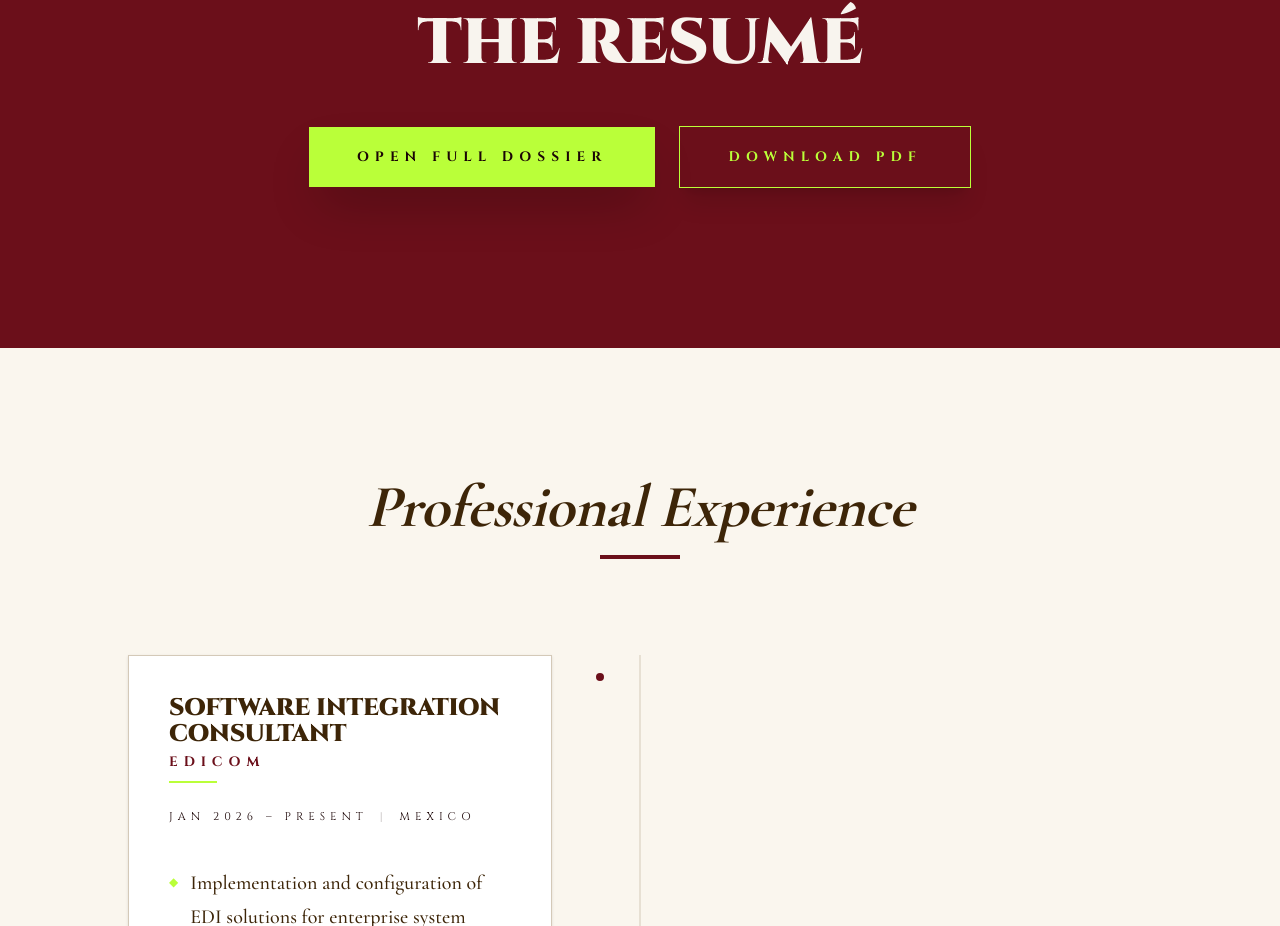
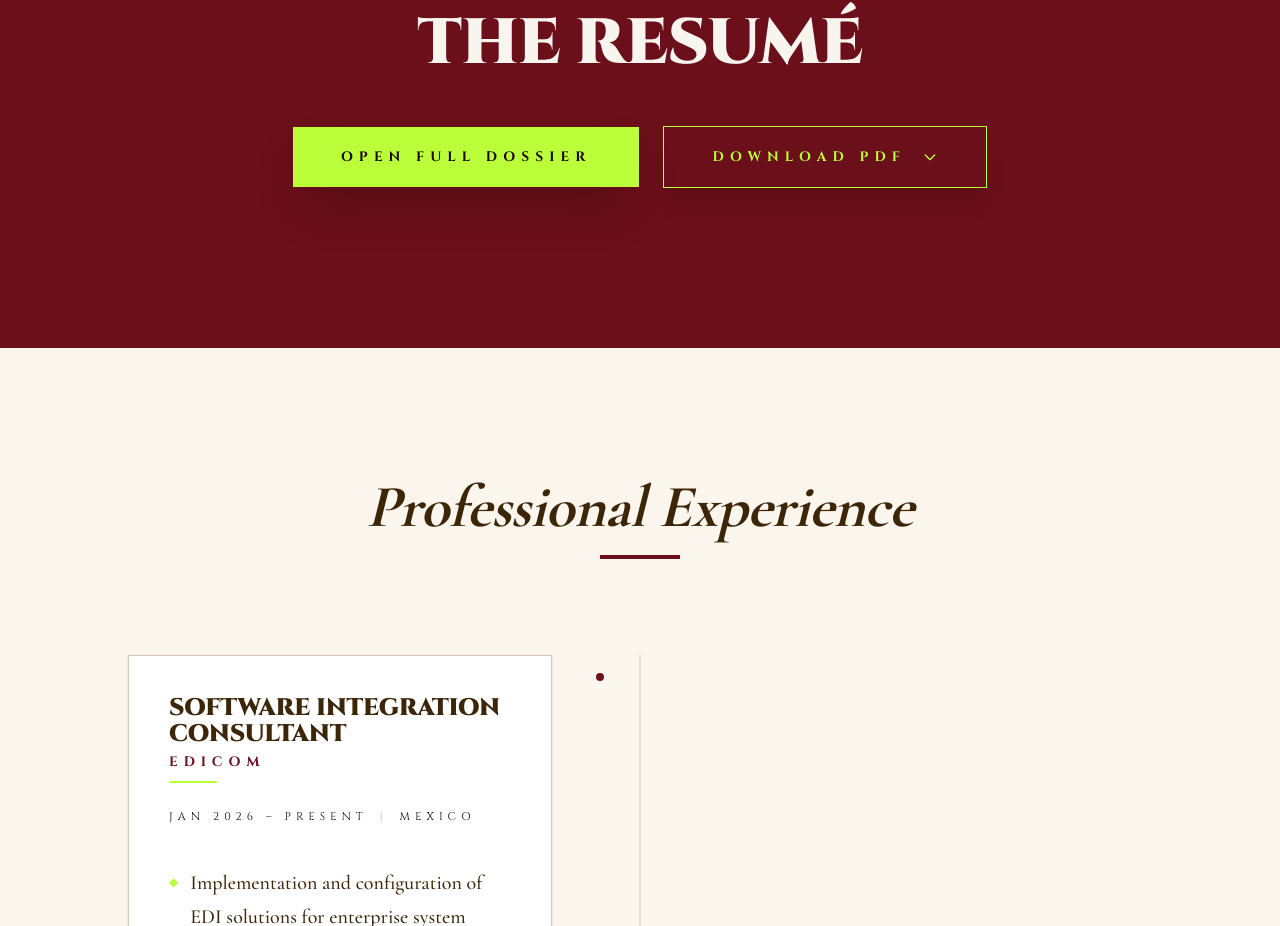
Before and after one commit to Laibrez/laibrez.github.io, a Next.js app: page / in a window 1280 px wide. Shown: the part 2678-3604 px from the top of the page. Built offline with nearby package versions, Linux system fonts and the light colour scheme.

Commit message:
Feature: Implemented bilingual resumé download dropdown (English/Spanish)

```diff
--- a/components/ResumeSection.tsx
+++ b/components/ResumeSection.tsx
@@ -5,6 +5,7 @@ import Image from 'next/image';
 
 export default function ResumeSection() {
   const [showFull, setShowFull] = useState(false);
+  const [showLang, setShowLang] = useState(false);
 
   return (
     <section id="full-resume" className="bg-[#6B0F1A] py-16 md:py-24 px-6 md:px-14 flex flex-col items-center relative overflow-hidden">
@@ -30,13 +31,44 @@ export default function ResumeSection() {
           >
             {showFull ? 'REDACT ARCHIVE' : 'OPEN FULL DOSSIER'}
           </button>
-          <a
-            href="/ResumeEng.pdf"
-            target="_blank"
-            className="vogue-label text-[0.85rem] text-[#BAFF39] border-[1px] border-[#BAFF39] px-12 py-5 hover:bg-[#BAFF39] hover:text-[#1a0405] transition-all duration-500 hover:-translate-y-2 active:scale-95 shadow-xl"
-          >
-            DOWNLOAD PDF
-          </a>
+
+          <div className="relative">
+            <button
+              onClick={() => setShowLang(!showLang)}
+              className="vogue-label text-[0.85rem] text-[#BAFF39] border-[1px] border-[#BAFF39] px-12 py-5 hover:bg-[#BAFF39] hover:text-[#1a0405] transition-all duration-500 hover:-translate-y-2 active:scale-95 shadow-xl flex items-center gap-4"
+            >
+              DOWNLOAD PDF
+              <svg
+                className={`w-4 h-4 transition-transform duration-500 ${showLang ? 'rotate-180' : ''}`}
+                fill="none"
+                stroke="currentColor"
+                viewBox="0 0 24 24"
+              >
+                <path strokeLinecap="round" strokeLinejoin="round" strokeWidth={2} d="M19 9l-7 7-7-7" />
+              </svg>
+            </button>
+
+            {showLang && (
+              <div className="absolute top-full left-0 right-0 mt-4 bg-[#1a0405] border border-[#BAFF39]/30 shadow-3xl z-[500] animate-fade-up overflow-hidden">
+                <a
+                  href="/ResumeEng.pdf"
+                  target="_blank"
+                  className="block vogue-label text-[0.7rem] text-[#BAFF39] px-6 py-4 hover:bg-[#BAFF39] hover:text-[#1a0405] transition-all border-b border-[#BAFF39]/10"
+                  onClick={() => setShowLang(false)}
+                >
+                  ENGLISH VERSION
+                </a>
+                <a
+                  href="/resumeSpanish.pdf"
+                  target="_blank"
+                  className="block vogue-label text-[0.7rem] text-[#BAFF39] px-6 py-4 hover:bg-[#BAFF39] hover:text-[#1a0405] transition-all"
+                  onClick={() => setShowLang(false)}
+                >
+                  VERSIÓN ESPAÑOL
+                </a>
+              </div>
+            )}
+          </div>
         </div>
 
         {showFull && (
```
